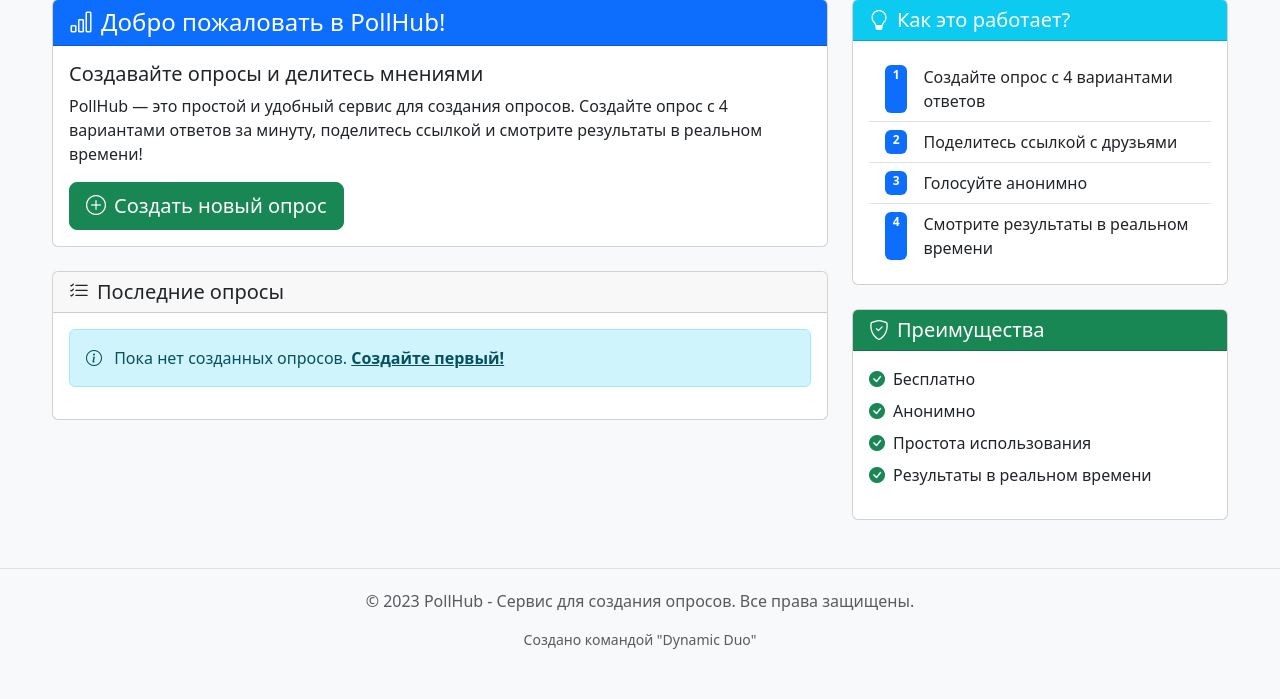
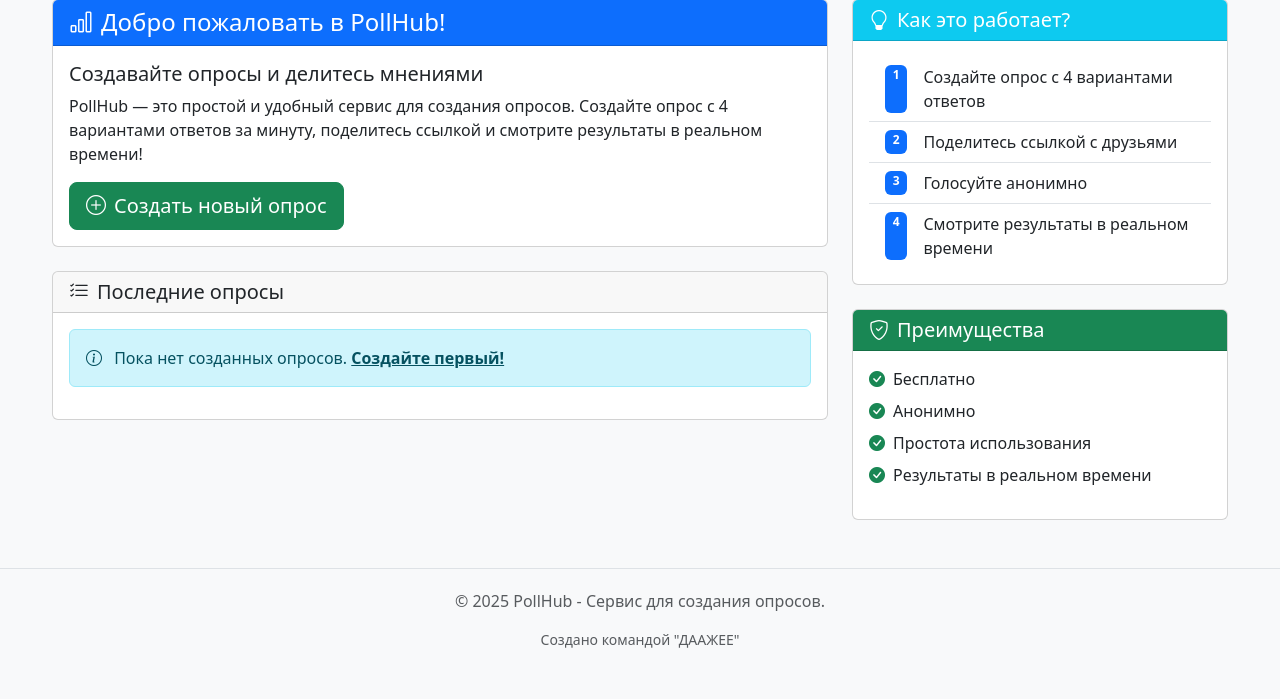
Before and after one commit to Gukasio/pollhub-app, a Flask app: page / in a window 1280 px wide. Shown: the part 101-800 px from the top of the page. Run offline with Flask 3, Linux system fonts and the light colour scheme.

Commit message:
Change Date

```diff
--- a/templates/base.html
+++ b/templates/base.html
@@ -85,8 +85,8 @@
     <!-- Подвал -->
     <footer class="mt-5">
         <div class="container text-center text-muted">
-            <p>© 2023 PollHub - Сервис для создания опросов. Все права защищены.</p>
-            <p class="small">Создано командой "Dynamic Duo"</p>
+            <p>© 2025 PollHub - Сервис для создания опросов.</p>
+            <p class="small">Создано командой "ДААЖЕЕ"</p>
         </div>
     </footer>
 
```
